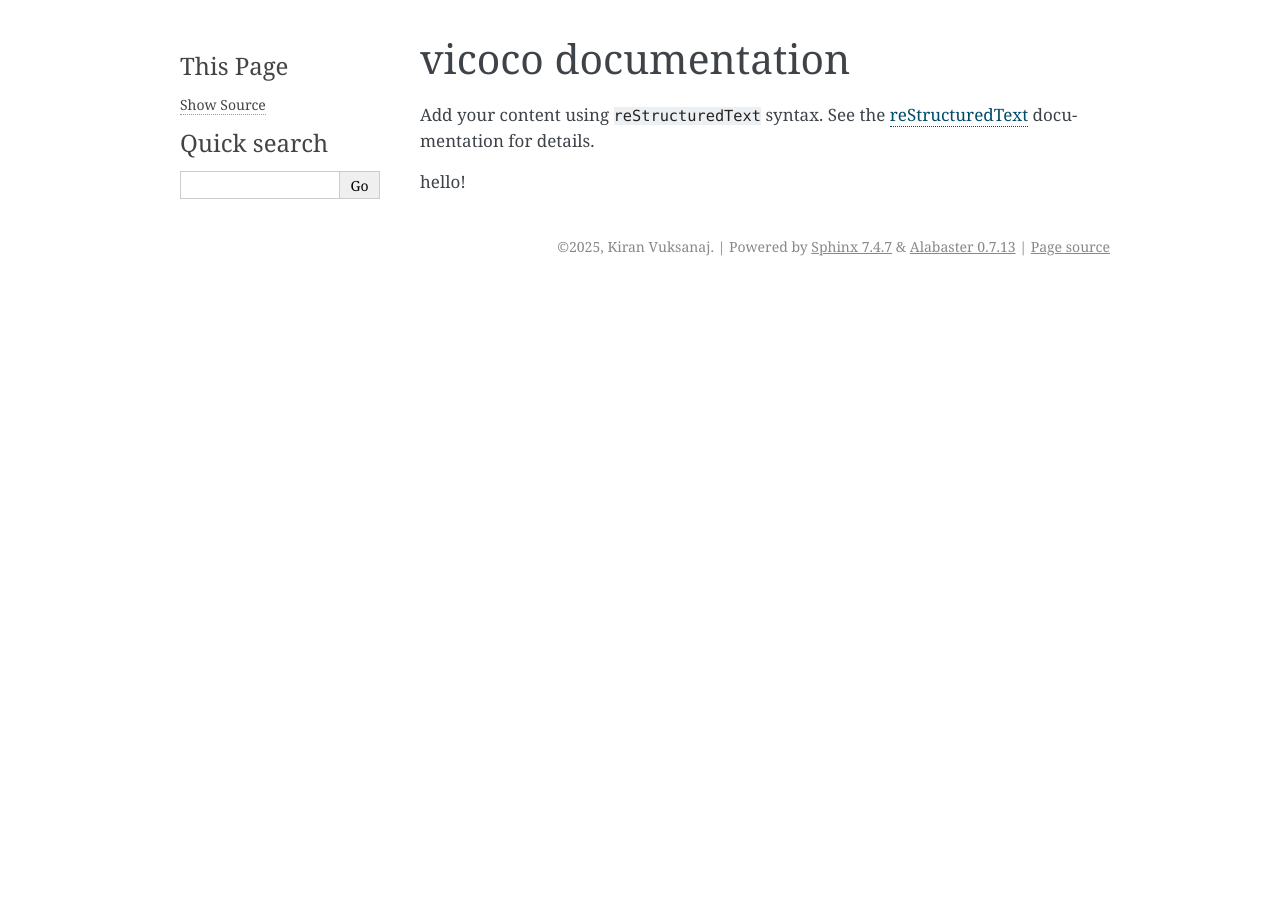
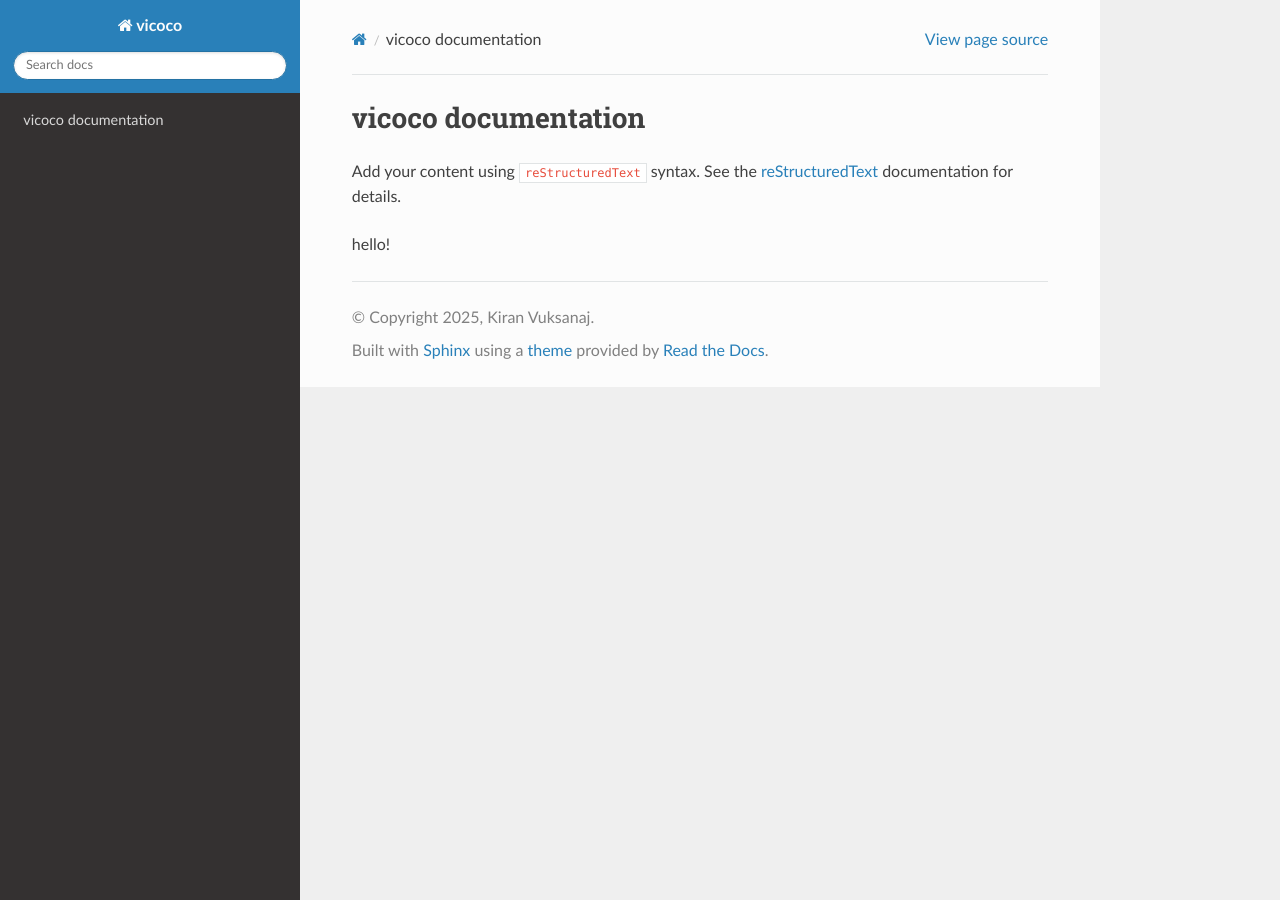
Before and after one commit to kiran-vuksanaj/vicoco, a Sphinx documentation site: the page built from docs/index.rst, in a window 1280 px wide. Built offline with Sphinx 7.4.7 and the Read the Docs theme 3.1.0, drawn with Linux system fonts in a browser that asks for light colours.

Commit message:
theming, config for gh pages

```diff
--- a/docs/conf.py
+++ b/docs/conf.py
@@ -14,7 +14,9 @@ release = '0.0.2'
 # -- General configuration ---------------------------------------------------
 # https://www.sphinx-doc.org/en/master/usage/configuration.html#general-configuration
 
-extensions = []
+extensions = [
+        'sphinx.ext.githubpages'
+        ]
 
 templates_path = ['_templates']
 exclude_patterns = ['_build', 'Thumbs.db', '.DS_Store']
@@ -24,5 +26,5 @@ exclude_patterns = ['_build', 'Thumbs.db', '.DS_Store']
 # -- Options for HTML output -------------------------------------------------
 # https://www.sphinx-doc.org/en/master/usage/configuration.html#options-for-html-output
 
-html_theme = 'alabaster'
+html_theme = 'sphinx_rtd_theme'
 html_static_path = ['_static']
--- a/docs/requirements.txt
+++ b/docs/requirements.txt
@@ -12,9 +12,11 @@ Pygments==2.19.2
 requests==2.32.5
 snowballstemmer==3.0.1
 Sphinx==8.1.3
+sphinx-rtd-theme==3.0.2
 sphinxcontrib-applehelp==2.0.0
 sphinxcontrib-devhelp==2.0.0
 sphinxcontrib-htmlhelp==2.1.0
+sphinxcontrib-jquery==4.1
 sphinxcontrib-jsmath==1.0.1
 sphinxcontrib-qthelp==2.0.0
 sphinxcontrib-serializinghtml==2.0.0
```
Also changed, not shown: 1 other file.
